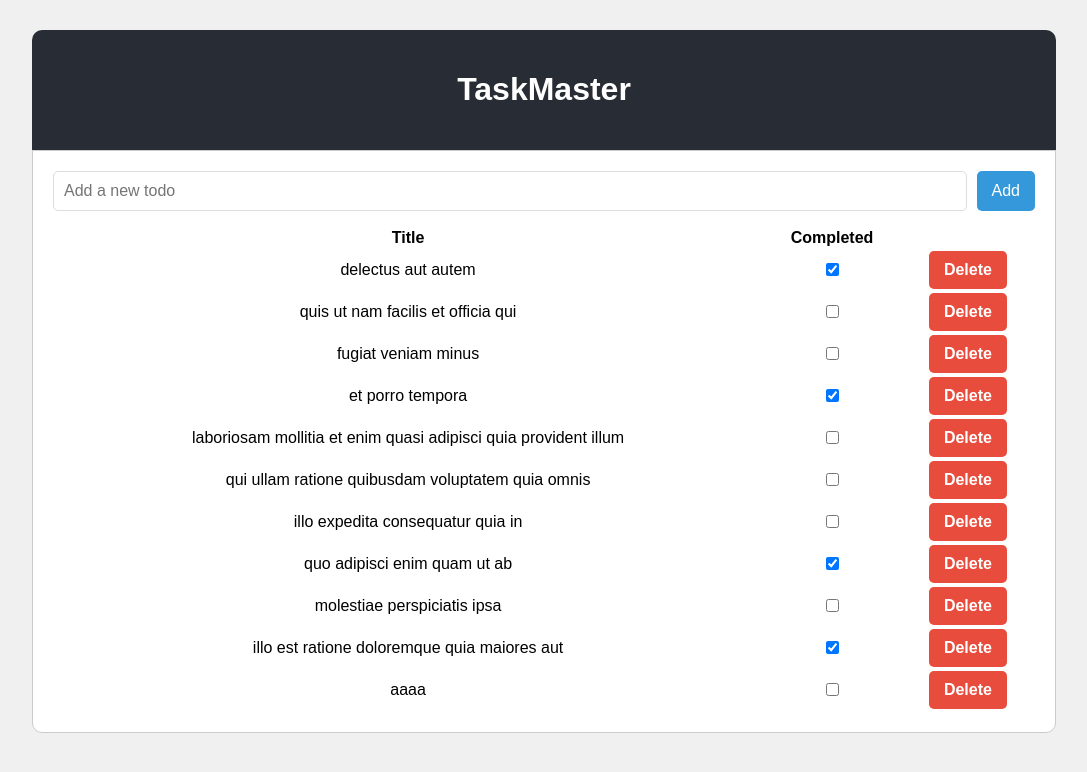
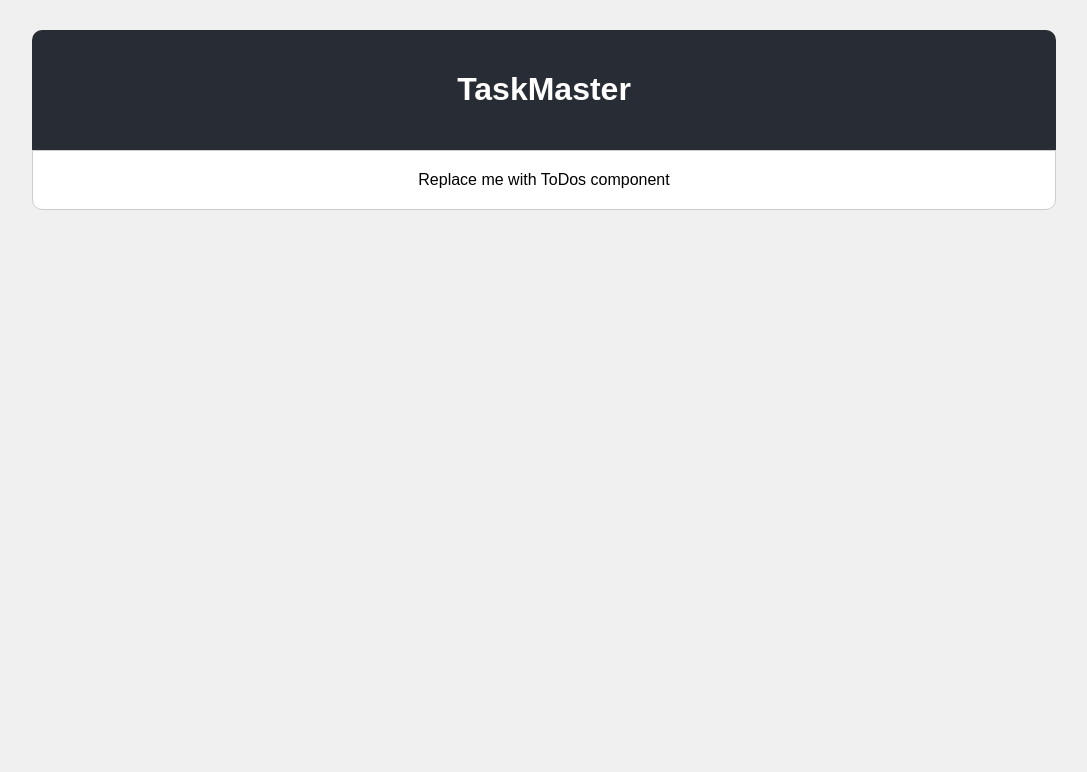
Before and after one commit to Etown-Computer-Science-Club/react-workshop, a React (Vite) app: page / in a window 1280 px wide. Shown: the top 772 px of the page, without its empty margins (96-1183 px from the left). Built offline with nearby package versions, Linux system fonts and the light colour scheme; data requests are answered from the project's data file.

Commit message:
Initial state

```diff
--- a/src/App.css
+++ b/src/App.css
@@ -26,43 +26,3 @@ main {
 .todosTable {
 	width: 100%;
 }
-
-.deleteBtn {
-    background-color: #e74c3c; /* A slightly deeper shade of red */
-    color: #ffffff;            /* White text color */
-    border: none;              /* Remove default borders */
-    border-radius: 5px;        /* Rounded corners */
-    padding: 10px 15px;        /* Padding for better sizing */
-    font-size: 16px;           /* Slightly larger font */
-    font-weight: 600;          /* Bold font weight */
-    cursor: pointer;           /* Cursor changes to hand pointer on hover */
-}
-
-/* Container styling */
-.add-todo-container {
-    display: flex;           /* Arrange child elements in a row */
-    width: 100%;             /* Take up full width */
-    gap: 10px;               /* Space between input and button */
-    margin-bottom: 15px;     /* Add spacing between input and table */
-}
-
-/* Input field styling */
-.add-todo-container input {
-    flex-grow: 1;            /* Allow the input to take up available space */
-    padding: 10px;           /* Inner spacing */
-    font-size: 16px;         /* Font size */
-    border: 1px solid #ddd;  /* Border color */
-    border-radius: 5px;      /* Rounded corners */
-    outline: none;           /* Remove focus outline */
-}
-
-/* Button styling */
-.add-todo-container button {
-    padding: 10px 15px;      /* Padding */
-    font-size: 16px;         /* Font size */
-    background-color: #3498db; /* Button color */
-    color: #fff;            /* Text color */
-    border: none;           /* No border */
-    border-radius: 5px;     /* Rounded corners */
-    cursor: pointer;        /* Hand cursor on hover */
-}
--- a/src/App.jsx
+++ b/src/App.jsx
@@ -1,6 +1,5 @@
 import React from "react";
 import "./App.css";
-import ToDos from "./components/ToDos";
 
 const App = () => {
 	return (
@@ -9,7 +8,7 @@ const App = () => {
 				<h1>TaskMaster</h1>
 			</header>
 			<main>
-				<ToDos />
+				<div>Replace me with ToDos component</div>
 			</main>
 		</div>
 	);
--- a/src/components/ToDo.jsx
+++ b/src/components/ToDo.jsx
@@ -1,27 +1,10 @@
-import React from "react";
+import React from 'react';
 
-const ToDo = (props) => {
-	function onCheckboxChange(id, event) {
-		let isChecked = event.target.checked;
-		props.handleCheckboxChange(id, isChecked);
-	}
+const ToDo = () => {
+	return (
+		<div>
 
-	return (
-		<tr>
-			<td>{props.title}</td>
-			<td>
-				<input
-					type="checkbox"
-					checked={props.completed}
-					onChange={(event) => onCheckboxChange(props.id, event)}
-				/>
-			</td>
-			<td>
-				<button onClick={() => props.handleDelete(props.id)} className="deleteBtn">
-					Delete
-				</button>
-			</td>
-		</tr>
+		</div>
 	);
 };
 
--- a/src/components/ToDos.jsx
+++ b/src/components/ToDos.jsx
@@ -1,108 +1,32 @@
-import React, { useEffect, useState } from 'react';
-import ToDo from './ToDo';
-import { getToDos, deleteToDo, updateToDo, addToDo } from '../services/toDoService';
+import React, { useState } from 'react';
 
 const ToDos = () => {
-	const [toDos, setToDos] = useState([]);
-	const [toDoTitle, setToDoTitle] = useState('');
-
-	useEffect(() => {
-		async function fetchData() {
-			const data = await getToDos();
-			setToDos(data);
-		}
-
-		fetchData();
-	}, []);
-
-	async function handleDelete(id) {
-		const originalToDos = toDos;
-
-		try {
-			await deleteToDo(id);
-
-			const newToDos = toDos.filter((toDo) => toDo.id !== id);
-			setToDos(newToDos);
-		} catch (e) {
-			console.error(e);
-			setToDos(originalToDos);
-		}
-	}
-
-	async function handleCheckboxChange(id, isChecked) {
-		const originalToDos = toDos;
-
-		try {
-			await updateToDo(id, isChecked);
-
-			const newToDos = toDos.map((toDo) => {
-				if (toDo.id === id) {
-					toDo.completed = isChecked;
-				}
-				return toDo;
-			});
-
-			setToDos(newToDos);
-		} catch (e) {
-			console.error(e);
-			setToDos(originalToDos);
-		}
-	}
-
-	async function handleAddToDo() {
-		const originalToDos = toDos;
-
-		try {
-			const newToDo = await addToDo(toDoTitle, false);
-
-			const newToDos = [...toDos, newToDo];
-			setToDos(newToDos);
-			setToDoTitle('');
-		} catch (e) {
-			console.error(e);
-			setToDos(originalToDos);
-		}
-	}
+	const [toDos, setToDos] = useState([
+		{
+			userId: 1,
+			id: 1,
+			title: 'delectus aut autem',
+			completed: false,
+		},
+		{
+			userId: 1,
+			id: 2,
+			title: 'quis ut nam facilis et officia qui',
+			completed: false,
+		},
+		{
+			userId: 1,
+			id: 3,
+			title: 'fugiat veniam minus',
+			completed: false,
+		},
+	]);
 
 	return (
-		<>
-			<div className='add-todo-container'>
-				<input
-					type="text"
-					placeholder="Add a new todo"
-					value={toDoTitle}
-					onChange={(event) => setToDoTitle(event.target.value)}
-				/>
-				<button onClick={handleAddToDo}>
-					Add
-				</button>
-			</div>
-			<table className='todosTable'>
-				<thead>
-					<tr>
-						<th>Title</th>
-						<th>Completed</th>
-						<th></th>
-					</tr>
-				</thead>
-				<tbody>
-					{toDos.map((toDo) => (
-						<ToDo
-							key={toDo.id}
-							id={toDo.id}
-							title={toDo.title}
-							completed={toDo.completed}
-							handleDelete={handleDelete}
-							handleCheckboxChange={handleCheckboxChange}
-						/>
-					))}
-				</tbody>
-			</table>
-		</>
+		<table className='todosTable'>
+
+		</table>
 	);
 };
 
-
-
-
 export default ToDos;
```
